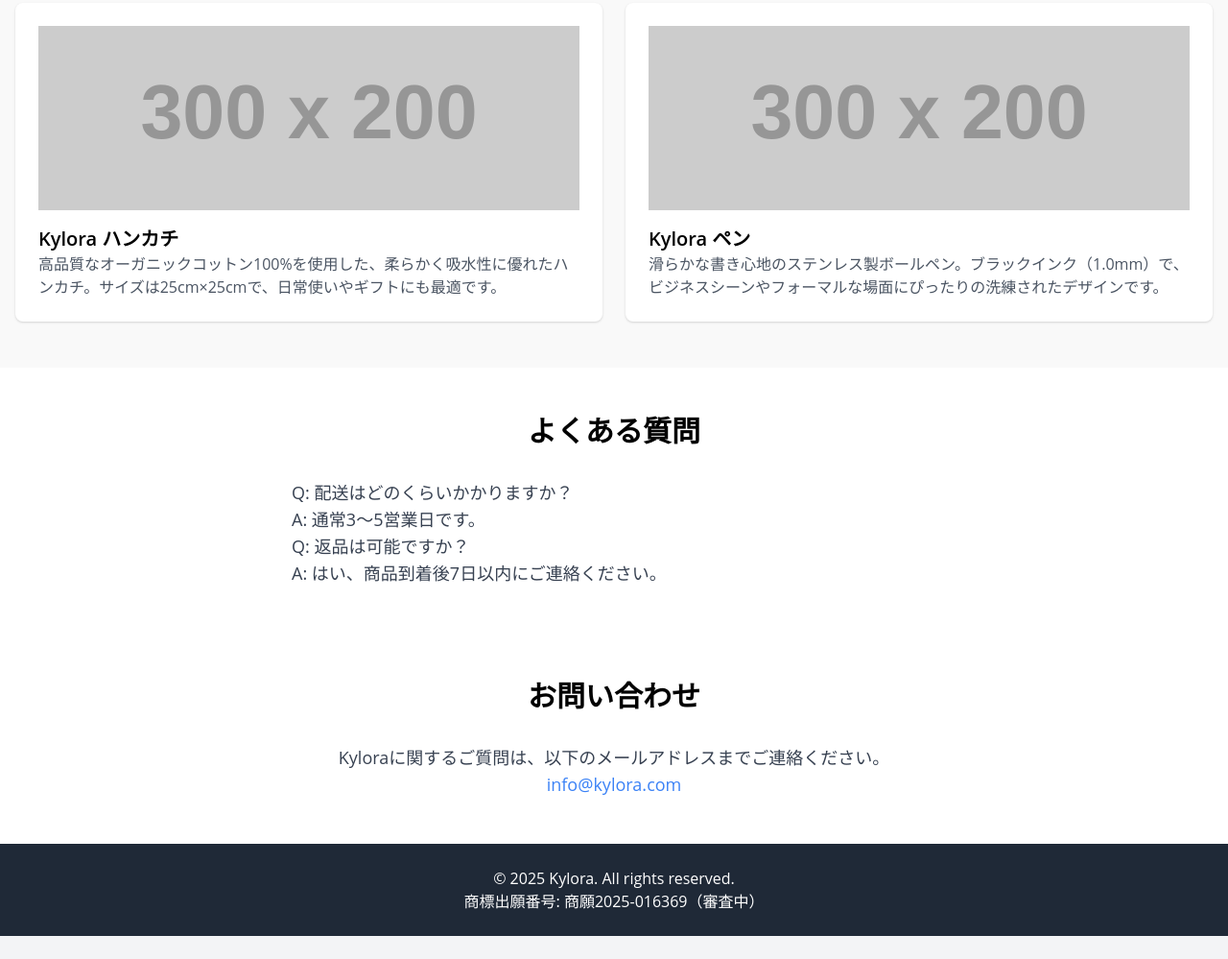
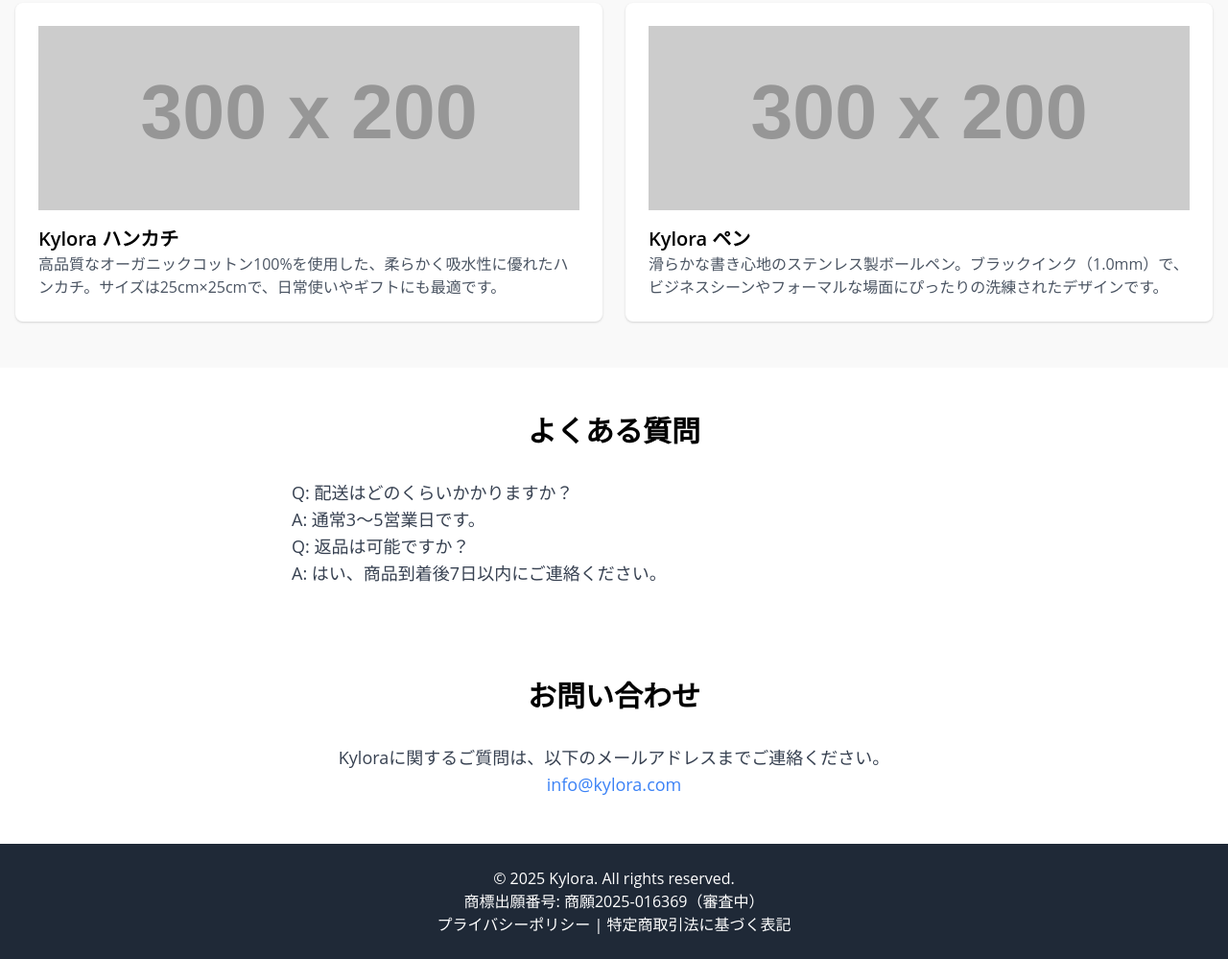
Before and after one commit to nanc51020/kylora, a plain HTML site: page index.html in a window 1280 px wide. Shown: the part 841-1840 px from the top of the page at 96% size. Before the commit the page ends 1816 px from the top, so only its background shows below. Drawn offline with nearby package versions, Linux system fonts and the light colour scheme; placeholder pictures from the web are drawn by us.

Commit message:
Update index.html

```diff
--- a/index.html
+++ b/index.html
@@ -40,7 +40,7 @@
                     <li><a href="#home" class="text-gray-700 hover:text-blue-500">ホーム</a></li>
                     <li><a href="#products" class="text-gray-700 hover:text-blue-500">製品</a></li>
                     <li><a href="#contact" class="text-gray-700 hover:text-blue-500">お問い合わせ</a></li>
-                    <li><a href="#privacy" class="text-gray-700 hover:text-blue-500">プライバシー</a></li>
+                    <li><a href="privacy.html" class="text-gray-700 hover:text-blue-500">プライバシー</a></li>
                 </ul>
             </nav>
         </div>
@@ -110,6 +110,10 @@
         <div class="container mx-auto px-4 text-center">
             <p>© 2025 Kylora. All rights reserved.</p>
             <p>商標出願番号: 商願2025-016369（審査中）</p>
+            <p>
+                <a href="privacy.html" class="text-white hover:underline">プライバシーポリシー</a> |
+                <a href="terms.html" class="text-white hover:underline">特定商取引法に基づく表記</a>
+            </p>
         </div>
     </footer>
 </body>
```
